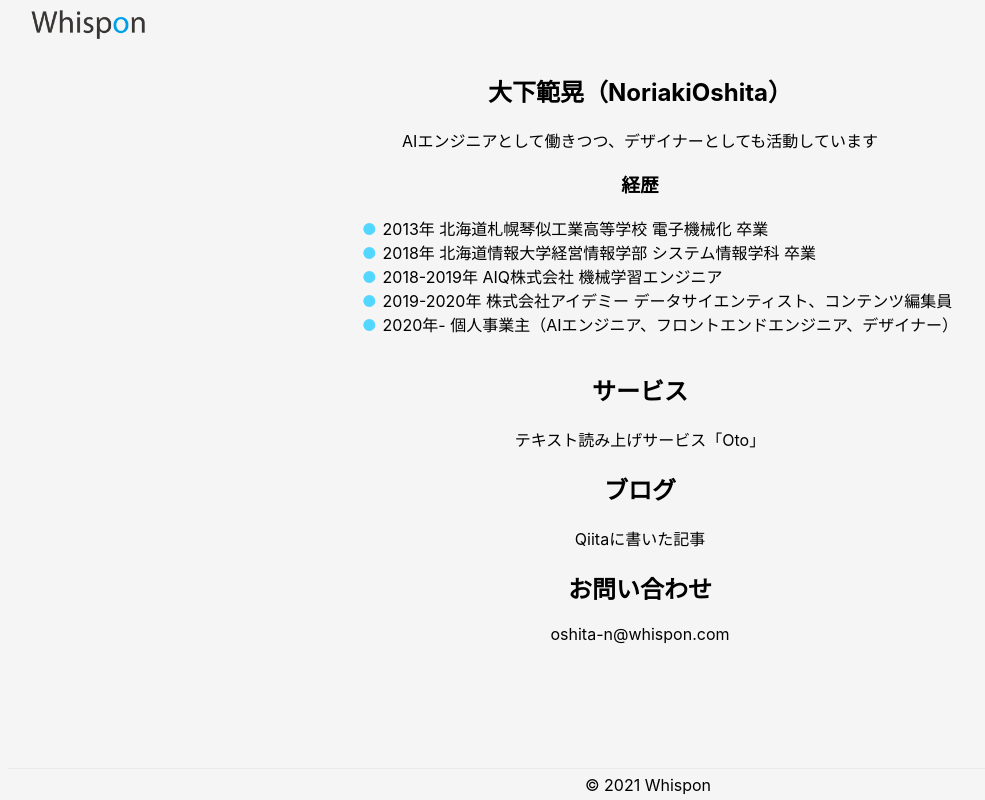
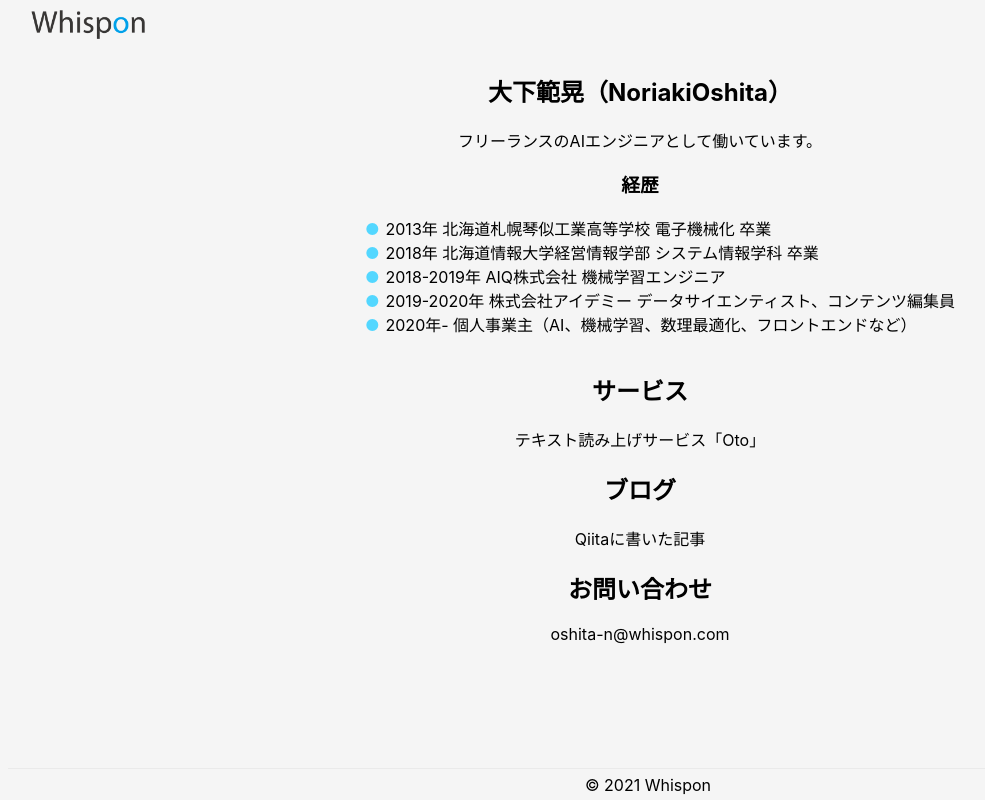
Before and after one commit to oshita-n/whispon_lp, a Next.js app: page / in a window 1280 px wide. Shown: the whole page, without its empty margins (0-985 px from the left). Built offline with nearby package versions, Linux system fonts and the light colour scheme.

Commit message:
🔨 文章の編集

```diff
--- a/package.json
+++ b/package.json
@@ -9,6 +9,7 @@
     "lint": "next lint"
   },
   "dependencies": {
+    "motion": "^10.3.1",
     "next": "11.1.2",
     "react": "17.0.2",
     "react-dom": "17.0.2"
--- a/pages/index.tsx
+++ b/pages/index.tsx
@@ -4,6 +4,10 @@
 import styles from '../styles/Home.module.css'
 import Header from '../components/header'
 import Footer from '../components/footer'
+import { animate } from "motion"
+
+if (process.browser) {
+}
 
 const Home: NextPage = () => {
   return (
@@ -12,14 +16,14 @@
       <main className={styles.main}>
         <div className={styles.contents}>
           <h2>大下範晃（NoriakiOshita）</h2>
-          <p>AIエンジニアとして働きつつ、デザイナーとしても活動しています</p>
+          <p>フリーランスのAIエンジニアとして働いています。</p>
           <h3>経歴</h3>
           <ul className={styles.ul}>
             <li>2013年 北海道札幌琴似工業高等学校 電子機械化 卒業</li>
             <li>2018年 北海道情報大学経営情報学部 システム情報学科 卒業</li>
             <li>2018-2019年 AIQ株式会社 機械学習エンジニア</li>
             <li>2019-2020年 株式会社アイデミー データサイエンティスト、コンテンツ編集員</li>
-            <li>2020年- 個人事業主（AIエンジニア、フロントエンドエンジニア、デザイナー）</li>
+            <li>2020年- 個人事業主（AI、機械学習、数理最適化、フロントエンドなど）</li>
           </ul>
         </div>
         <div className={styles.contents}>
```
Also changed, not shown: 1 other file (tests, documents, lock files or other folders).
